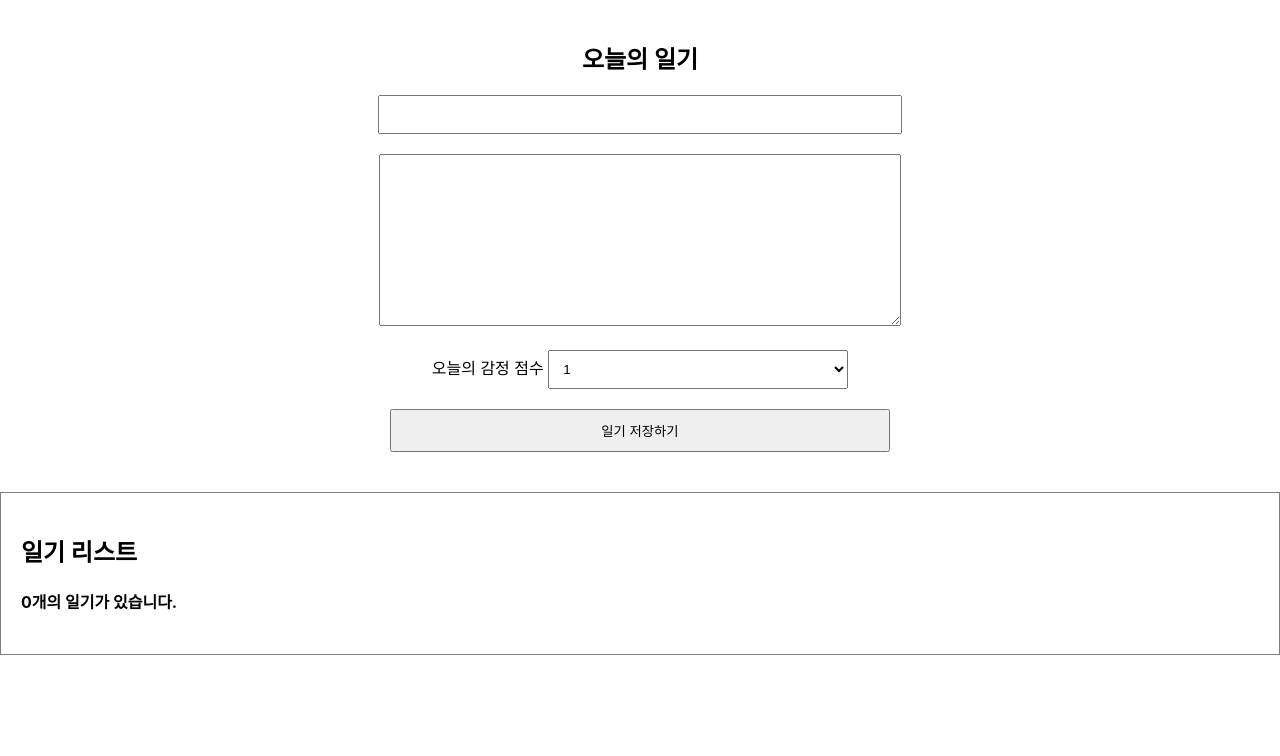
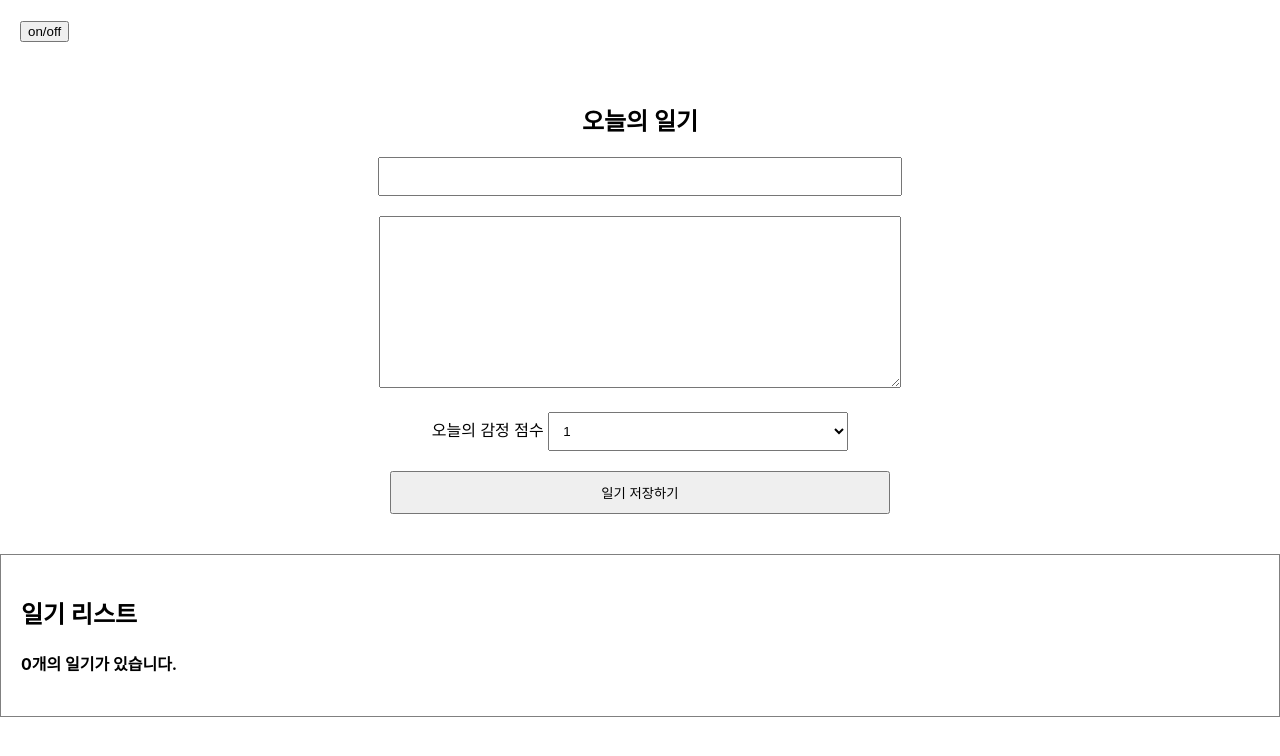
Before and after one commit to k2wackie/simplediary, a React (Create React App) app: page / in a window 1280 px wide. Shown: the top 756 px of the page. Built offline with nearby package versions, Linux system fonts and the light colour scheme.

Commit message:
Add useEffect (mount/update/unmount)

```diff
--- a/src/App.js
+++ b/src/App.js
@@ -2,6 +2,7 @@ import { useRef, useState } from "react";
 import "./App.css";
 import DiaryEditor from "./DiaryEditor";
 import DiaryList from "./DiaryList";
+import Lifecycle from "./Lifecycle";
 
 // const dummyList = [
 //   {
@@ -76,6 +77,7 @@ function App() {
 
   return (
     <div className="App">
+      <Lifecycle />
       <DiaryEditor onCreate={onCreate} />
       <DiaryList onEdit={onEdit} onRemove={onRemove} diaryList={data} />
     </div>
--- /dev/null
+++ b/src/Lifecycle.js
@@ -0,0 +1,57 @@
+import React, { useEffect, useState } from "react";
+
+const UnmountTest = () => {
+  useEffect(() => {
+    console.log("Mount!");
+
+    return () => {
+      //Unmount 시점에 실행되게 됨
+      console.log("Unmount!");
+    };
+  }, []);
+  return <div>Unmount Testing Component</div>;
+};
+
+const Lifecycle = () => {
+  // const [count, setCount] = useState(0);
+  // const [text, setText] = useState("");
+
+  // useEffect(() => {
+  //   console.log("Mount!");
+  // }, []);
+
+  // useEffect(() => {
+  //   console.log("update!");
+  // });
+
+  // useEffect(() => {
+  //   console.log(`count is update : ${count}`);
+  //   if (count > 5) {
+  //     alert("count가 5를 넘었습니다. 따라서 0으로 초기화 합니다.");
+  //     setCount(0);
+  //   }
+  // }, [count]);
+
+  // useEffect(() => {
+  //   console.log(`text is update : ${text}`);
+  // }, [text]);
+
+  const [isVisible, setIsVisible] = useState(false);
+  const toggle = () => setIsVisible(!isVisible);
+
+  return (
+    <div style={{ padding: 20 }}>
+      {/* <div>
+        {count}
+        <button onClick={() => setCount(count + 1)}>+</button>
+      </div>
+      <div>
+        <input value={text} onChange={(e) => setText(e.target.value)} />
+      </div> */}
+      <button onClick={toggle}>on/off</button>
+      {isVisible && <UnmountTest />}
+    </div>
+  );
+};
+
+export default Lifecycle;
```
